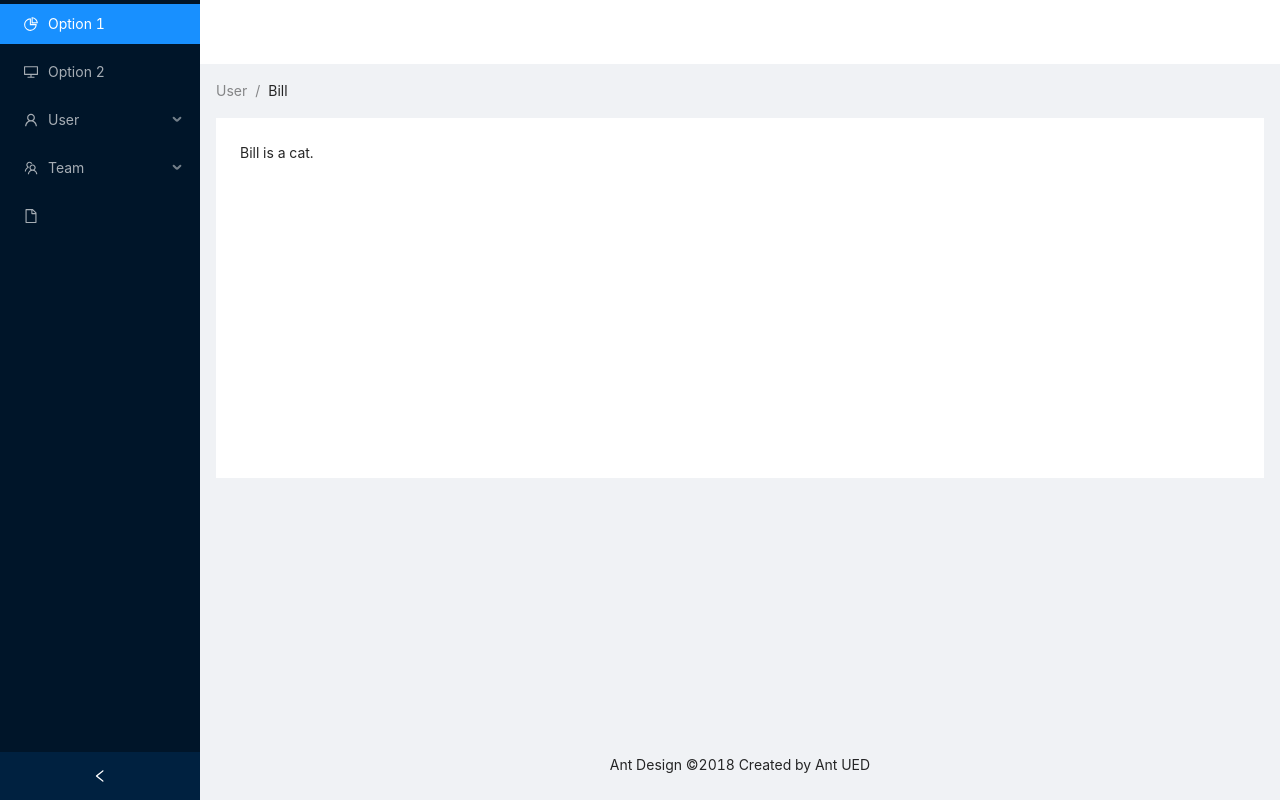
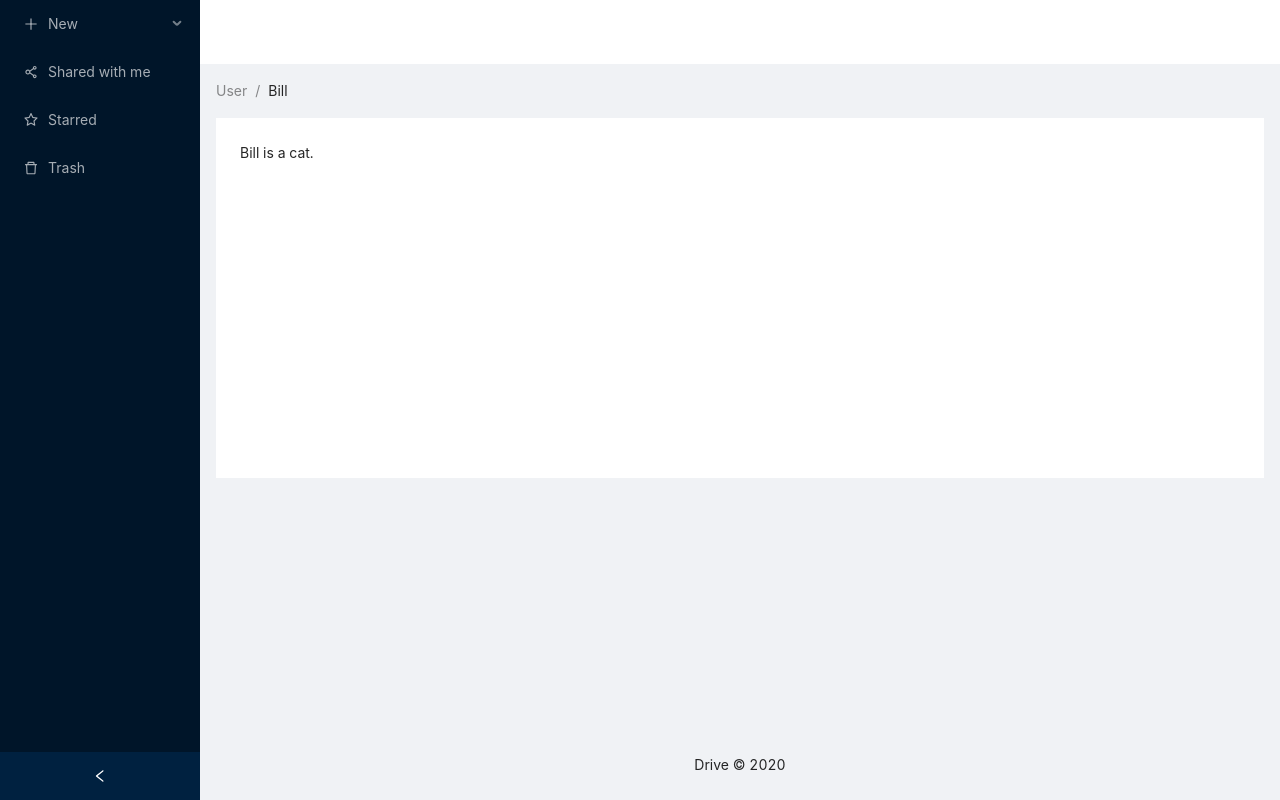
Before and after one commit to srv-code/Google-Drive-Clone, a React (Create React App) app: page / in a window 1280 px wide. Built offline with nearby package versions, Linux system fonts and the light colour scheme.

Commit message:
Upated asidebar item names and icons

```diff
--- a/src/containers/app/App.tsx
+++ b/src/containers/app/App.tsx
@@ -4,18 +4,27 @@ import 'antd/dist/antd.css';
 import { Layout, Menu, Breadcrumb } from 'antd';
 import {
   DesktopOutlined,
+  PlusOutlined,
+  FolderAddOutlined,
+  UploadOutlined,
+  ShareAltOutlined,
+  StarOutlined,
+  DeleteOutlined,
+  FileAddOutlined,
   PieChartOutlined,
   FileOutlined,
   TeamOutlined,
   UserOutlined,
 } from '@ant-design/icons';
 import { Path } from '../../interfaces/commons';
+import { siteName } from '../../constants/names';
 const { Header, Content, Footer, Sider } = Layout;
 const { SubMenu } = Menu;
 
 const App = () => {
   const [collapsed, setCollapsed] = useState<boolean>(false);
   const [path, setPath] = useState<Path>({ name: '/', type: 'folder' });
+  const footerNote = `${siteName} © ${new Date().getFullYear()}`;
 
   const onCollapse = (collapsed: boolean) => {
     setCollapsed(collapsed);
@@ -26,22 +35,29 @@ const App = () => {
       <Sider collapsible collapsed={collapsed} onCollapse={onCollapse}>
         <div className='logo' />
         <Menu theme='dark' defaultSelectedKeys={['1']} mode='inline'>
-          <Menu.Item key='1' icon={<PieChartOutlined />}>
-            Option 1
+          <SubMenu key='new' icon={<PlusOutlined />} title='New'>
+            <Menu.Item key='create-folder'>
+              <FolderAddOutlined />
+              Create folder
+            </Menu.Item>
+            <Menu.Item key='upload-files'>
+              <UploadOutlined />
+              Upload files
+            </Menu.Item>
+            <Menu.Item key='upload-folder'>
+              <UploadOutlined />
+              Upload folder
+            </Menu.Item>
+          </SubMenu>
+          <Menu.Item key='shared-with-me' icon={<ShareAltOutlined />}>
+            Shared with me
           </Menu.Item>
-          <Menu.Item key='2' icon={<DesktopOutlined />}>
-            Option 2
+          <Menu.Item key='starred' icon={<StarOutlined />}>
+            Starred
           </Menu.Item>
-          <SubMenu key='sub1' icon={<UserOutlined />} title='User'>
-            <Menu.Item key='3'>Tom</Menu.Item>
-            <Menu.Item key='4'>Bill</Menu.Item>
-            <Menu.Item key='5'>Alex</Menu.Item>
-          </SubMenu>
-          <SubMenu key='sub2' icon={<TeamOutlined />} title='Team'>
-            <Menu.Item key='6'>Team 1</Menu.Item>
-            <Menu.Item key='8'>Team 2</Menu.Item>
-          </SubMenu>
-          <Menu.Item key='9' icon={<FileOutlined />} />
+          <Menu.Item key='trash' icon={<DeleteOutlined />}>
+            Trash
+          </Menu.Item>
         </Menu>
       </Sider>
       <Layout className='site-layout'>
@@ -57,9 +73,7 @@ const App = () => {
             Bill is a cat.
           </div>
         </Content>
-        <Footer style={{ textAlign: 'center' }}>
-          Ant Design ©2018 Created by Ant UED
-        </Footer>
+        <Footer style={{ textAlign: 'center' }}>{footerNote}</Footer>
       </Layout>
     </Layout>
   );
```
Also changed, not shown: 1 other file (tests, documents, lock files or other folders).
